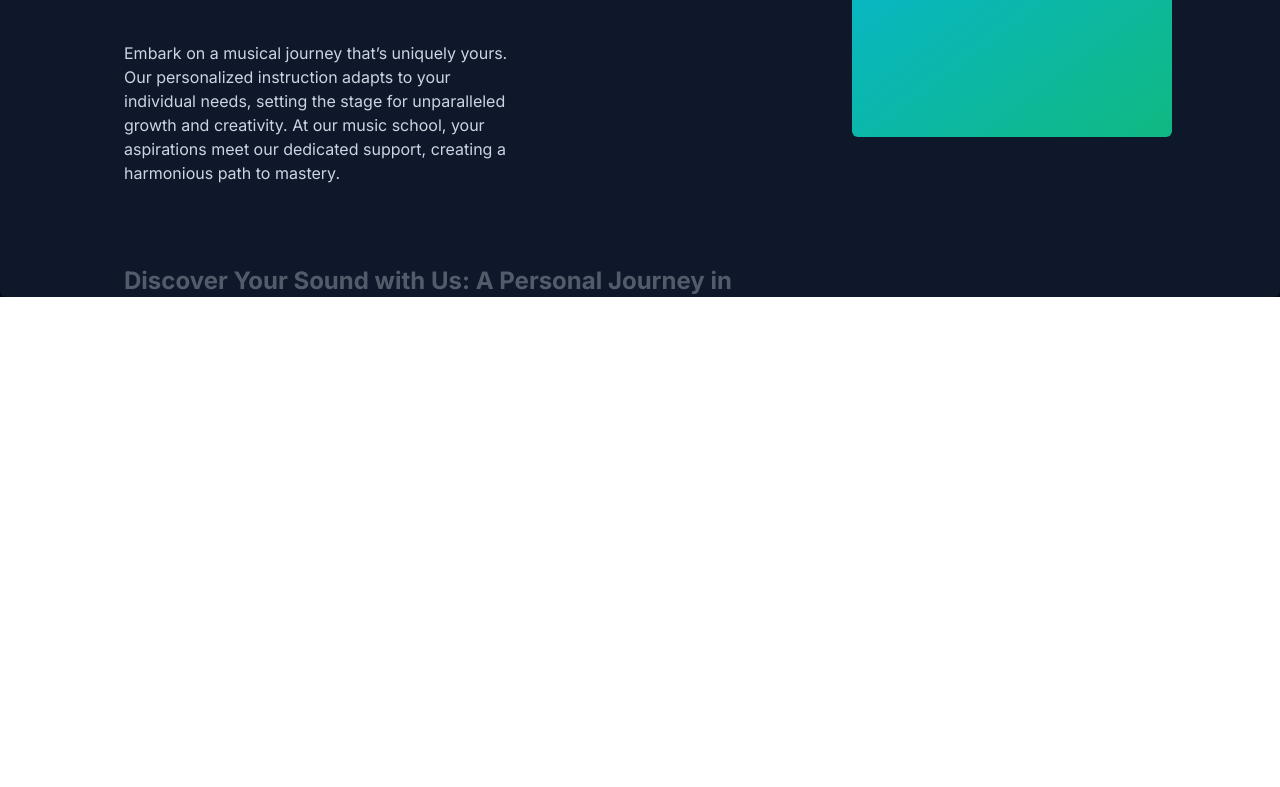
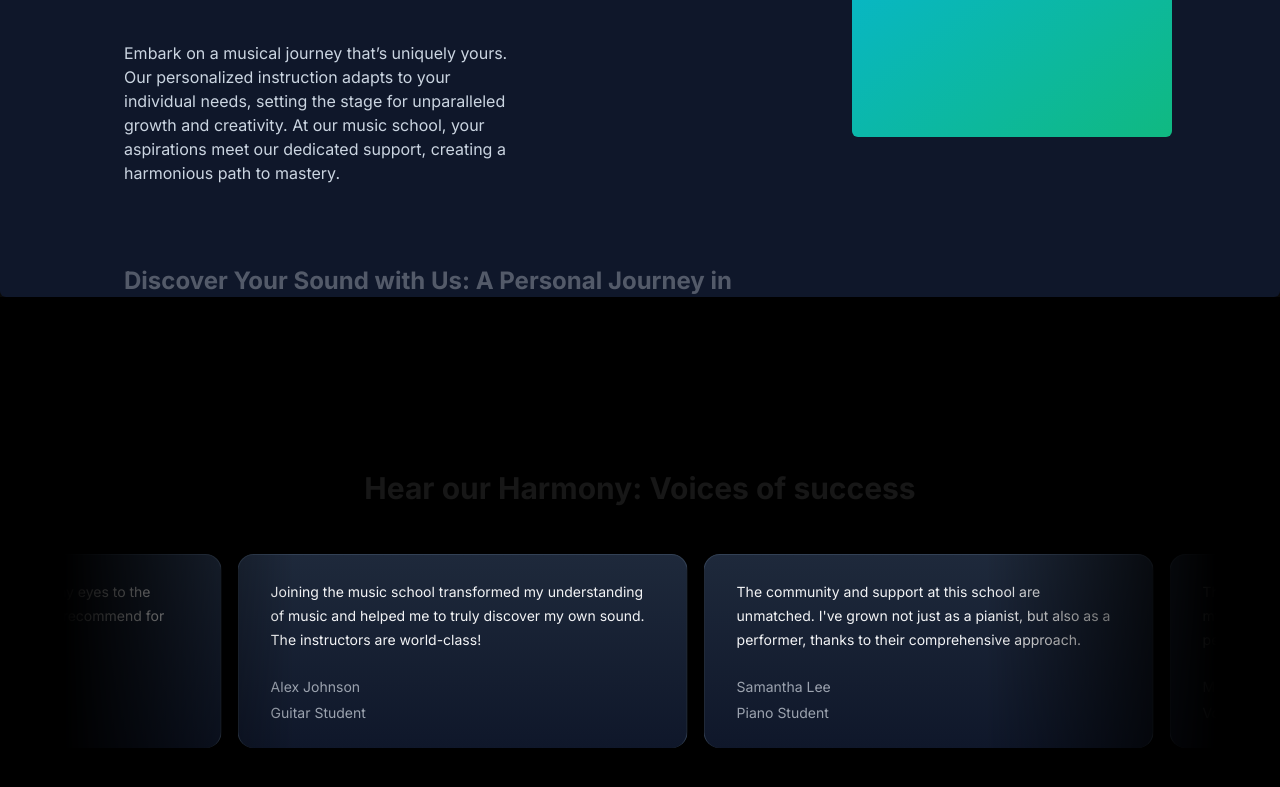
Before and after one commit to Vbkrao/MusicAcademyNextjs, a Next.js app: page / in a window 1280 px wide. Shown: the part 1551-2338 px from the top of the page. Before the commit the page ends 1848 px from the top, so only its background shows below. Built offline with nearby package versions, Linux system fonts and the light colour scheme.

Commit message:
Implemented Grid background and Moving Cards

```diff
--- a/package.json
+++ b/package.json
@@ -11,6 +11,7 @@
   "dependencies": {
     "clsx": "^2.1.1",
     "framer-motion": "^11.11.9",
+    "mini-svg-data-uri": "^1.4.4",
     "musicnextjs": "file:",
     "next": "14.2.14",
     "react": "^18",
--- a/src/app/page.tsx
+++ b/src/app/page.tsx
@@ -1,6 +1,7 @@
 import HeroSection from "@/components/HeroSection"
 import FeaturedCourses from "@/components/FeaturedCourses";
 import WhyChooseUs from "@/components/WhyChooseUs";
+import MusicSchoolTestimonals from "@/components/TestimonialCards";
 
 export default function Home() {
   return (
@@ -8,6 +9,7 @@
       <HeroSection/>
       <FeaturedCourses/>
       <WhyChooseUs/>
+      <MusicSchoolTestimonals/>
     </main>
   );
 }
--- /dev/null
+++ b/src/components/TestimonialCards.tsx
@@ -0,0 +1,55 @@
+'use client'
+import { InfiniteMovingCards } from "./ui/infinite-moving-cards";
+
+const musicSchoolTestimonials = [
+    {
+      quote:
+        'Joining the music school transformed my understanding of music and helped me to truly discover my own sound. The instructors are world-class!',
+      name: 'Alex Johnson',
+      title: 'Guitar Student',
+    },
+    {
+      quote:
+        "The community and support at this school are unmatched. I've grown not just as a pianist, but also as a performer, thanks to their comprehensive approach.",
+      name: 'Samantha Lee',
+      title: 'Piano Student',
+    },
+    {
+      quote:
+        "This school offered me the tools and confidence to take my singing to the next level. I'm endlessly grateful for the personalized coaching.",
+      name: 'Michael Chen',
+      title: 'Vocal Student',
+    },
+    {
+      quote:
+        'As a violinist, finding the right mentor can be challenging, but this school matched me with a teacher who truly understands my goals and challenges.',
+      name: 'Emily Taylor',
+      title: 'Violin Student',
+    },
+    {
+      quote:
+        'The production courses here opened my eyes to the intricacies of music production. Highly recommend for any aspiring producers!',
+      name: 'Chris Morales',
+      title: 'Music Production Student',
+    },
+  ];
+
+
+function MusicSchoolTestimonals(){
+    return(
+        <div className="h-[40rem] w-full dark:bg-black dark:bg-grid-white/[0.2] relative flex flex-col items-center justify-center overflow-hidden">
+        <h2 className="text-3xl font-bold text-center mb-8 z-10">Hear our Harmony: Voices of success</h2>
+        <div className="flex justify-center w-full overflow-hidden px-4 sm:px-6 lg:px-8">
+            <div className="w-full max-w-6xl">
+            <InfiniteMovingCards
+                items={musicSchoolTestimonials}
+                direction="right"
+                speed="slow"
+      />
+            </div>
+        </div>
+    </div>
+    )
+}
+
+export default MusicSchoolTestimonals
--- /dev/null
+++ b/src/components/ui/infinite-moving-cards.tsx
@@ -0,0 +1,121 @@
+"use client";
+
+import { cn } from "@/utils/cn";
+import React, { useEffect, useState } from "react";
+
+export const InfiniteMovingCards = ({
+  items,
+  direction = "left",
+  speed = "fast",
+  pauseOnHover = true,
+  className,
+}: {
+  items: {
+    quote: string;
+    name: string;
+    title: string;
+  }[];
+  direction?: "left" | "right";
+  speed?: "fast" | "normal" | "slow";
+  pauseOnHover?: boolean;
+  className?: string;
+}) => {
+  const containerRef = React.useRef<HTMLDivElement>(null);
+  const scrollerRef = React.useRef<HTMLUListElement>(null);
+
+  useEffect(() => {
+    addAnimation();
+  }, []);
+  const [start, setStart] = useState(false);
+  function addAnimation() {
+    if (containerRef.current && scrollerRef.current) {
+      const scrollerContent = Array.from(scrollerRef.current.children);
+
+      scrollerContent.forEach((item) => {
+        const duplicatedItem = item.cloneNode(true);
+        if (scrollerRef.current) {
+          scrollerRef.current.appendChild(duplicatedItem);
+        }
+      });
+
+      getDirection();
+      getSpeed();
+      setStart(true);
+    }
+  }
+  const getDirection = () => {
+    if (containerRef.current) {
+      if (direction === "left") {
+        containerRef.current.style.setProperty(
+          "--animation-direction",
+          "forwards"
+        );
+      } else {
+        containerRef.current.style.setProperty(
+          "--animation-direction",
+          "reverse"
+        );
+      }
+    }
+  };
+  const getSpeed = () => {
+    if (containerRef.current) {
+      if (speed === "fast") {
+        containerRef.current.style.setProperty("--animation-duration", "20s");
+      } else if (speed === "normal") {
+        containerRef.current.style.setProperty("--animation-duration", "40s");
+      } else {
+        containerRef.current.style.setProperty("--animation-duration", "80s");
+      }
+    }
+  };
+  return (
+    <div
+      ref={containerRef}
+      className={cn(
+        "scroller relative z-20  max-w-7xl overflow-hidden  [mask-image:linear-gradient(to_right,transparent,white_20%,white_80%,transparent)]",
+        className
+      )}
+    >
+      <ul
+        ref={scrollerRef}
+        className={cn(
+          " flex min-w-full shrink-0 gap-4 py-4 w-max flex-nowrap",
+          start && "animate-scroll ",
+          pauseOnHover && "hover:[animation-play-state:paused]"
+        )}
+      >
+        {items.map((item, idx) => (
+          <li
+            className="w-[350px] max-w-full relative rounded-2xl border border-b-0 flex-shrink-0 border-slate-700 px-8 py-6 md:w-[450px]"
+            style={{
+              background:
+                "linear-gradient(180deg, var(--slate-800), var(--slate-900)",
+            }}
+            key={item.name}
+          >
+            <blockquote>
+              <div
+                aria-hidden="true"
+                className="user-select-none -z-1 pointer-events-none absolute -left-0.5 -top-0.5 h-[calc(100%_+_4px)] w-[calc(100%_+_4px)]"
+              ></div>
+              <span className=" relative z-20 text-sm leading-[1.6] text-gray-100 font-normal">
+                {item.quote}
+              </span>
+              <div className="relative z-20 mt-6 flex flex-row items-center">
+                <span className="flex flex-col gap-1">
+                  <span className=" text-sm leading-[1.6] text-gray-400 font-normal">
+                    {item.name}
+                  </span>
+                  <span className=" text-sm leading-[1.6] text-gray-400 font-normal">
+                    {item.title}
+                  </span>
+                </span>
+              </div>
+            </blockquote>
+          </li>
+        ))}
+      </ul>
+    </div>
+  );
+};
```
Also changed, not shown: 1 other file (tests, documents, lock files or other folders).
